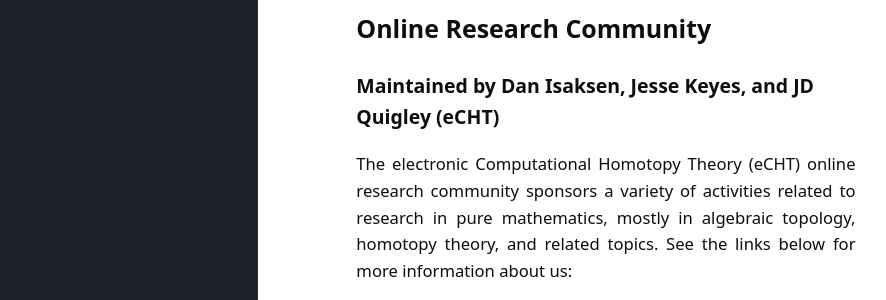
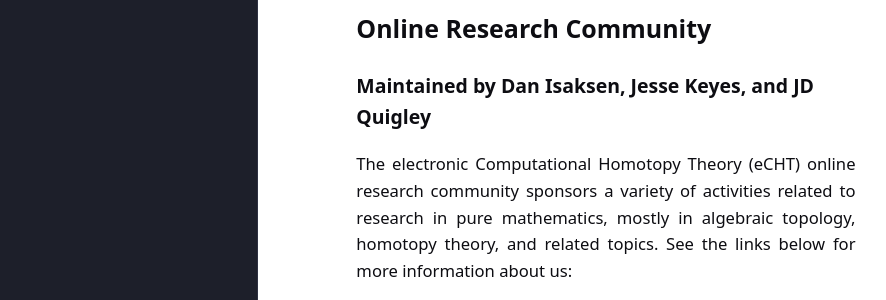
Before and after one commit to eCHTorc/eCHTorc.github.io, a Jekyll site: the page built from index.md, in a window 1280 px wide. Shown: the part 192-492 px from the top of the page, without its empty margins (43-929 px from the left). Built offline with Jekyll 4.4.1, drawn with Linux system fonts in a browser that asks for light colours; our own code applies the rules of GitHub Pages for plain Markdown files.

Commit message:
Update index.md

```diff
--- a/index.md
+++ b/index.md
@@ -1,7 +1,7 @@
 <div style="text-align: left; margin-top: 1px; margin-bottom: 1px;">
   <h1> electronic Computational Homotopy Theory (eCHT) </h1>
   <h2> Online Research Community </h2>
-  <h3> Maintained by Dan Isaksen, Jesse Keyes, and JD Quigley (eCHT) </h3>
+  <h3> Maintained by Dan Isaksen, Jesse Keyes, and JD Quigley </h3>
 </div>
 
 The electronic Computational Homotopy Theory (eCHT) online research community sponsors a variety of activities related to research in pure mathematics, mostly in algebraic topology, homotopy theory, and related topics.  See the links below for more information about us:
```
